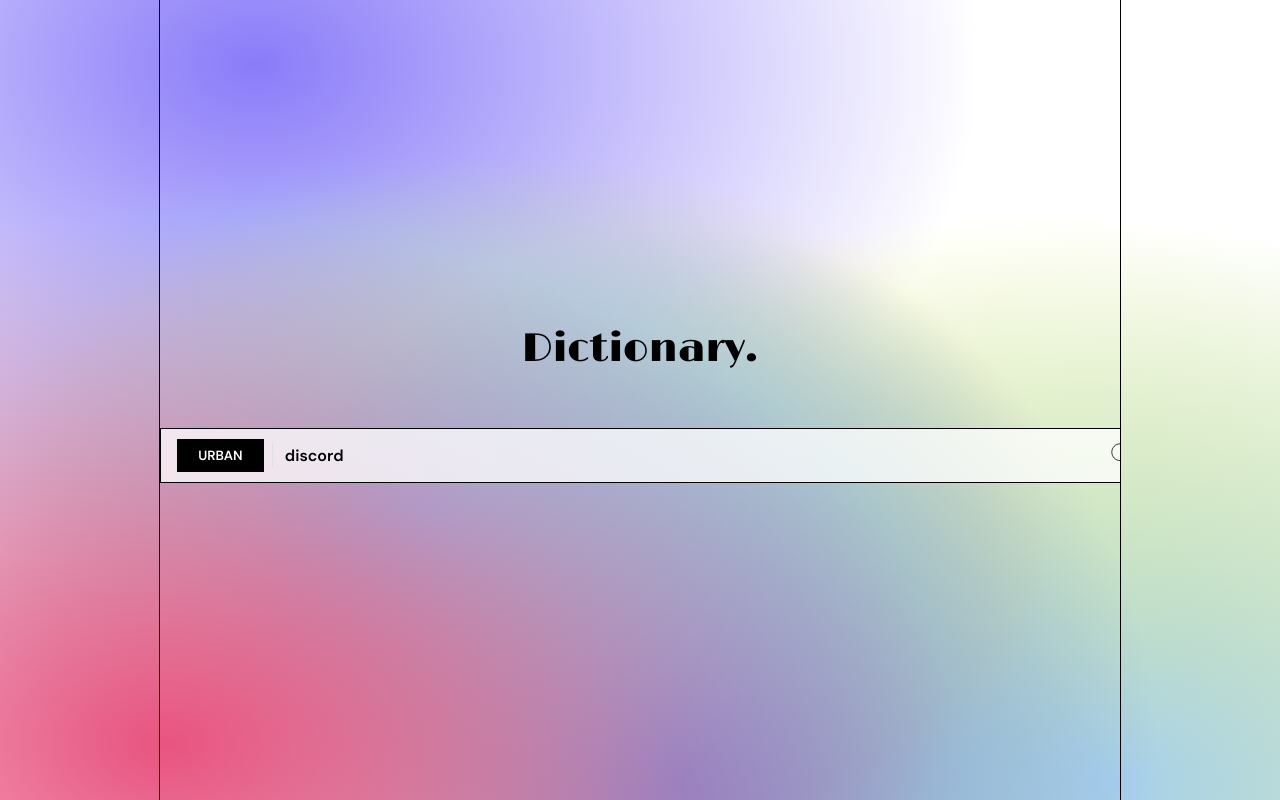
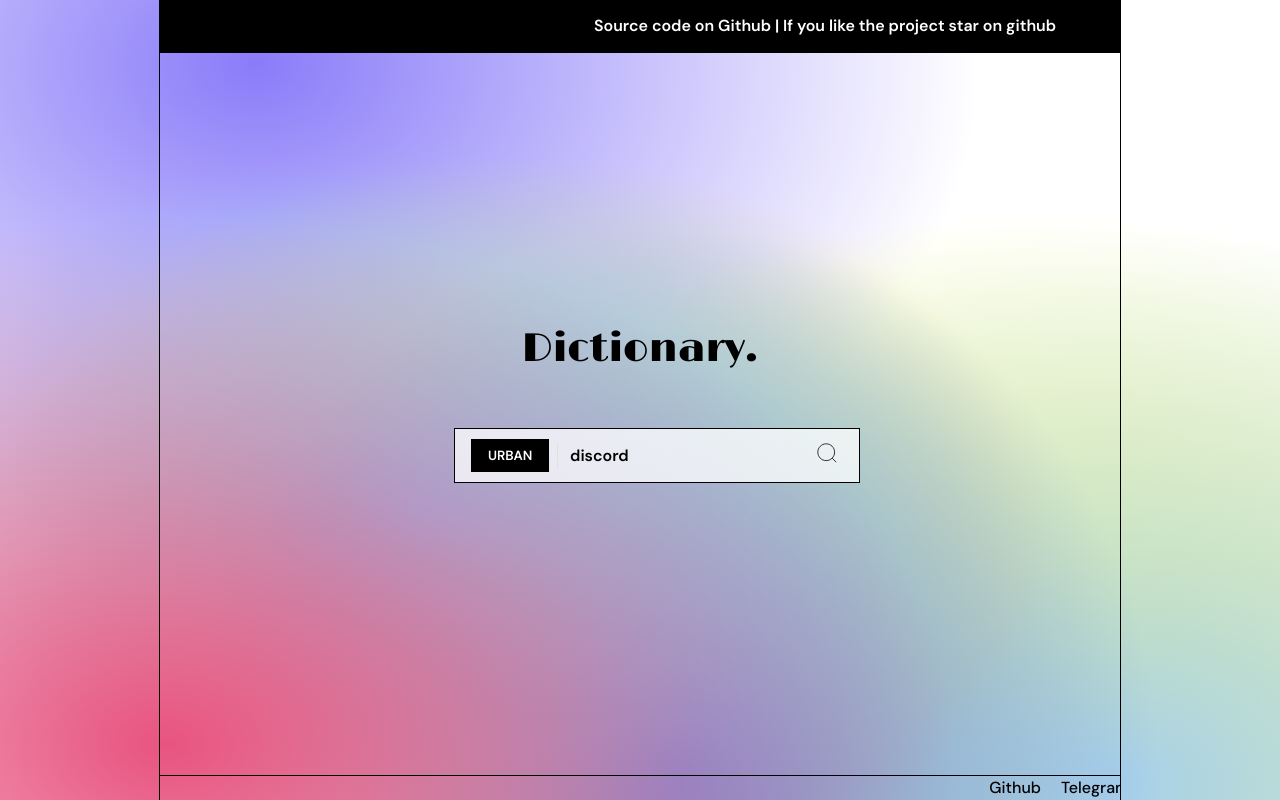
Before and after one commit to A1X5H04/dictionary-app, a React (Vite) app: page / in a window 1280 px wide. Built offline with nearby package versions, Linux system fonts and the light colour scheme; a web font is replaced by a local one.

Commit message:
Added: Top & Bottom Bar

```diff
--- a/src/components/Home.jsx
+++ b/src/components/Home.jsx
@@ -26,7 +26,10 @@ export default function Home({ searchTermState, dicTypeState, setShowResult }) {
   return (
     <>
       <main className="home-main">
-        <div className="home">
+        <header>
+          <h4 className="marquee-text">Source code on Github | If you like the project star on github</h4>
+        </header>
+        <div className="search">
           <div className="logo">
             <h1>Dictionary.</h1>
           </div>
@@ -54,6 +57,21 @@ export default function Home({ searchTermState, dicTypeState, setShowResult }) {
             </button>
           </div>
         </div>
+        <footer>
+          <div className="social-icons">
+            <div className="marquee-text">
+            <a href="https://github.com/a1x5h04">
+              Github
+            </a>
+            <a href="https://github.com/a1x5h04">
+              Telegram
+            </a>
+            <a href="https://github.com/a1x5h04">
+              Discord
+            </a>
+            </div>
+          </div>
+        </footer>
       </main>
     </>
   );
```
